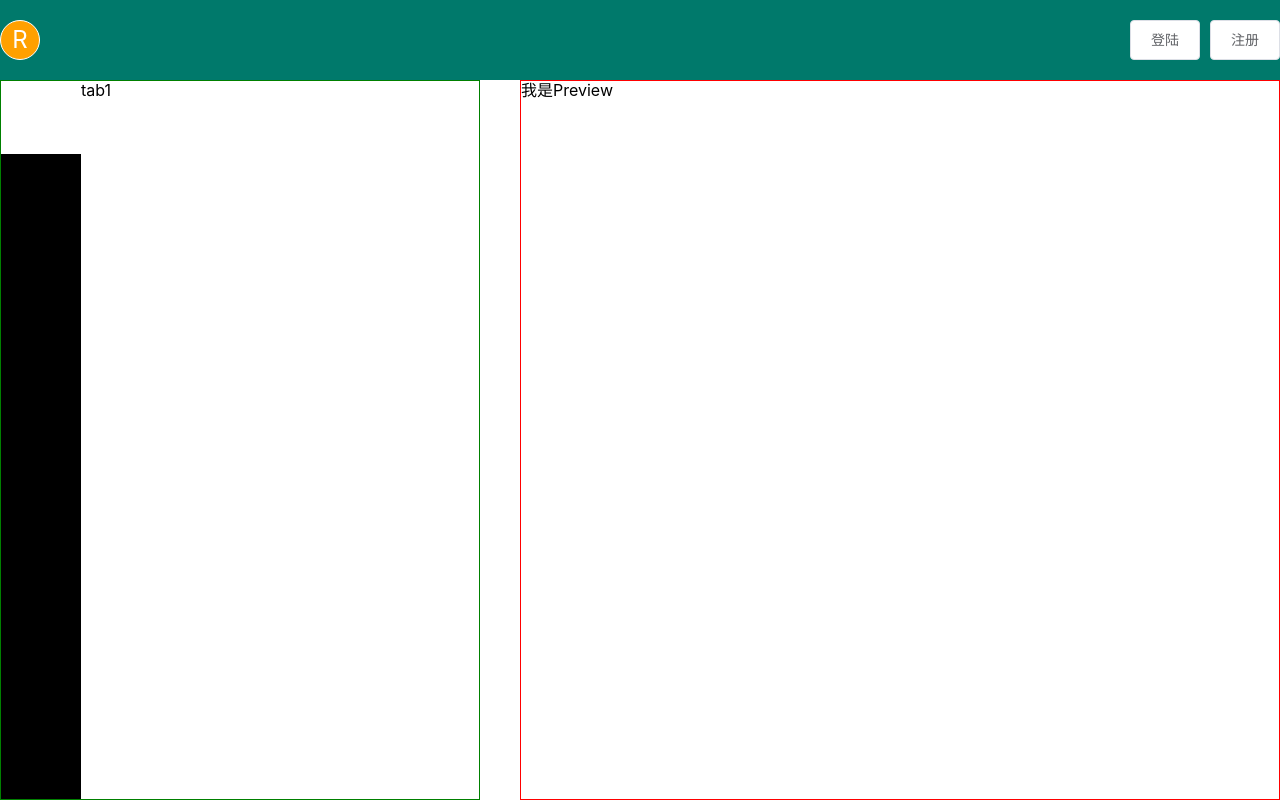
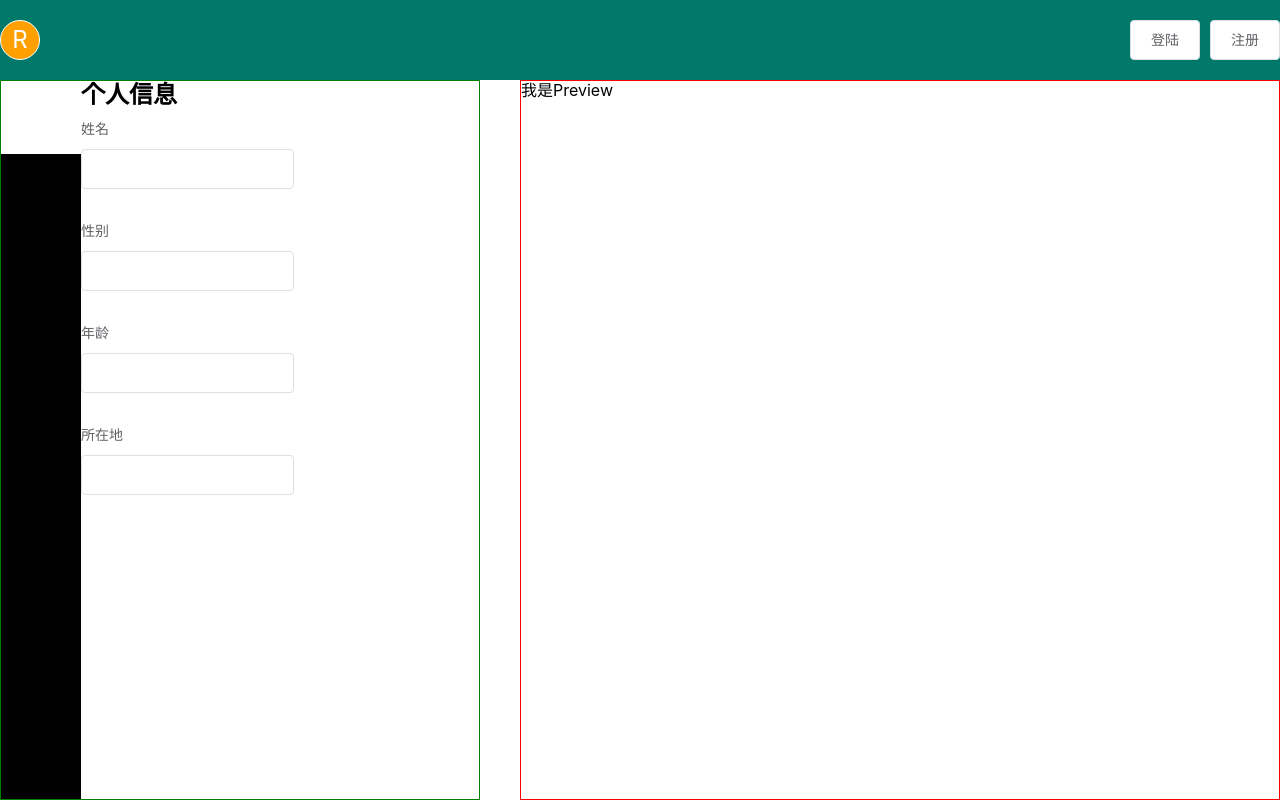
Before and after one commit to CheneyZhangCH/vue-resumer-1, a Vue app: page / in a window 1280 px wide. Built offline with nearby package versions, Linux system fonts and the light colour scheme.

Commit message:
完善简历编辑区块

```diff
--- a/src/components/Editor.vue
+++ b/src/components/Editor.vue
@@ -10,8 +10,53 @@
       </ol>
     </nav>
     <ol class="panels">
-      <li v-for="i in items" v-bind:class="{active: currentTab === i}" >
-        tab{{i+1}}
+      <li v-bind:class="{active: currentTab === 0}">
+        <h2>个人信息</h2>
+        <el-form v-model="profile">
+          <el-form-item label="姓名">
+            <el-input v-model="profile.name"></el-input>
+          </el-form-item>
+          <el-form-item label="性别">
+            <el-input v-model="profile.sex"></el-input>
+          </el-form-item>
+          <el-form-item label="年龄">
+            <el-input v-model="profile.age"></el-input>
+          </el-form-item>
+          <el-form-item label="所在地">
+            <el-input v-model="profile.city"></el-input>
+          </el-form-item>
+        </el-form>
+      </li>
+      <li v-bind:class="{active: currentTab === 1}">
+        <h2>工作经历</h2>
+        <el-form v-model="workExperience" v-for="(work, index) in workExperience" >
+          <el-form-item label="公司">
+            <el-input v-model="workExperience.name"></el-input>
+          </el-form-item>
+          <el-form-item label="时间">
+            <el-input v-model="workExperience.period"></el-input>
+          </el-form-item>
+          <el-form-item label="工作内容">
+            <el-input v-model="profile.content"></el-input>
+          </el-form-item>
+          <el-button type="primary" icon="el-icon-delete" v-on:click="removeWorkExperience(index)"></el-button>
+
+
+        </el-form>
+        <el-button type="primary" icon="el-icon-edit" v-on:click="addWorkExperience"></el-button>
+
+      </li>
+      <li v-bind:class="{active: currentTab === 2}">
+        <h2>教育经历</h2>
+      </li>
+      <li v-bind:class="{active: currentTab === 3}">
+        <h2>项目经历</h2>
+      </li>
+      <li v-bind:class="{active: currentTab === 4}">
+        <h2>获奖情况</h2>
+      </li>
+      <li v-bind:class="{active: currentTab === 5}">
+        <h2>联系方式</h2>
       </li>
     </ol>
   </div>
@@ -22,8 +67,25 @@
     data() {
       return {
         currentTab: 0,
-        items: [0,1,2,3,4,5],
-        icons: ['shenfenxinxi','gongzuo','xueli','projectunpressed','award4','phone1']
+        items: [0, 1, 2, 3, 4, 5],
+        icons: ['shenfenxinxi', 'gongzuo', 'xueli', 'projectunpressed', 'award4', 'phone1'],
+        profile: {
+          name: "",
+          sex: '',
+          age: '',
+          city: ''
+        },
+        workExperience: [
+          {name:'', period: '', content:''}
+        ]
+      }
+    },
+    methods: {
+      addWorkExperience (){
+        this.workExperience.push({name:'', period: '', content:''})
+      },
+      removeWorkExperience (index){
+        this.workExperience.splice(index, 1)
       }
     }
   }
```
